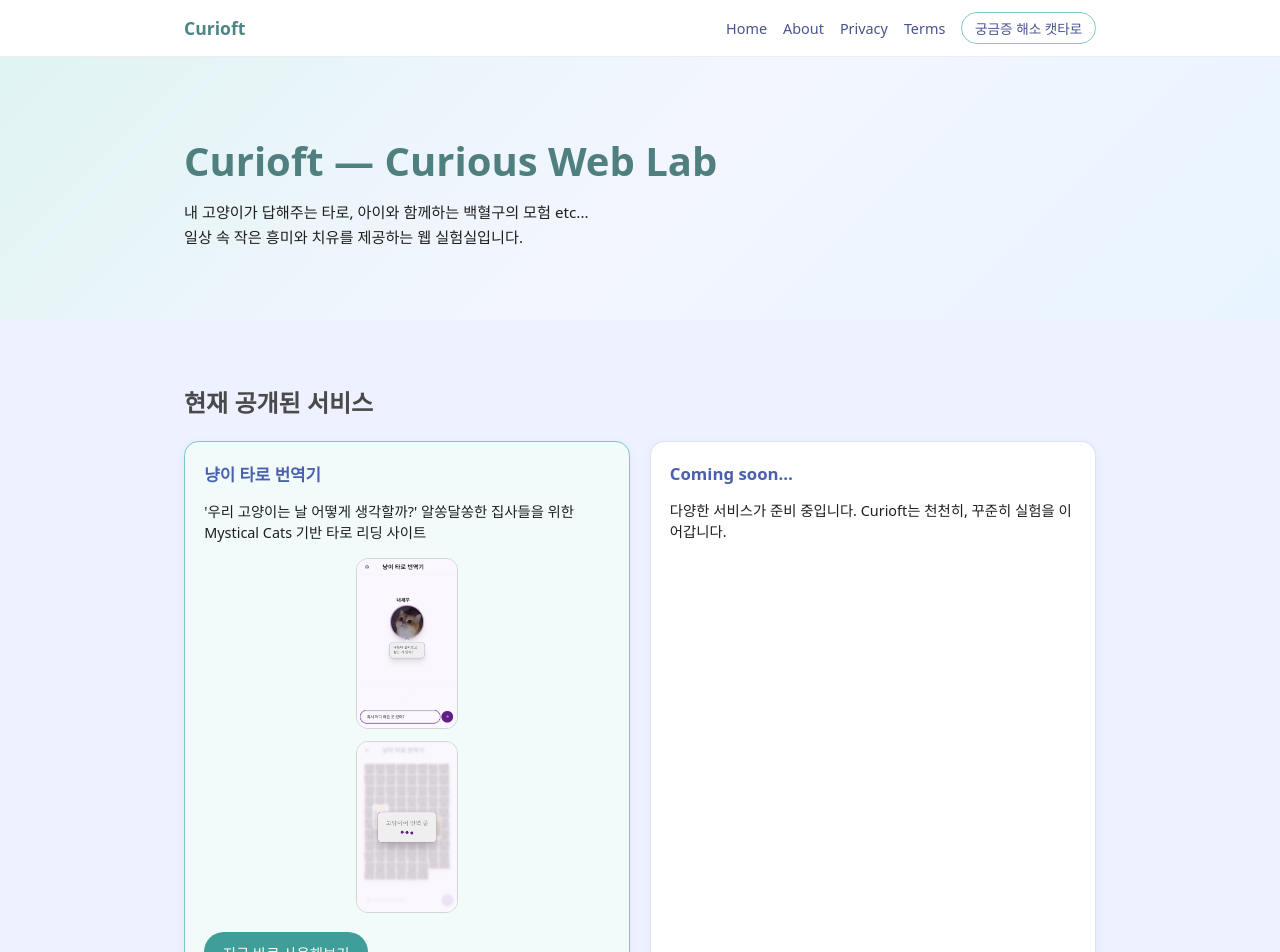
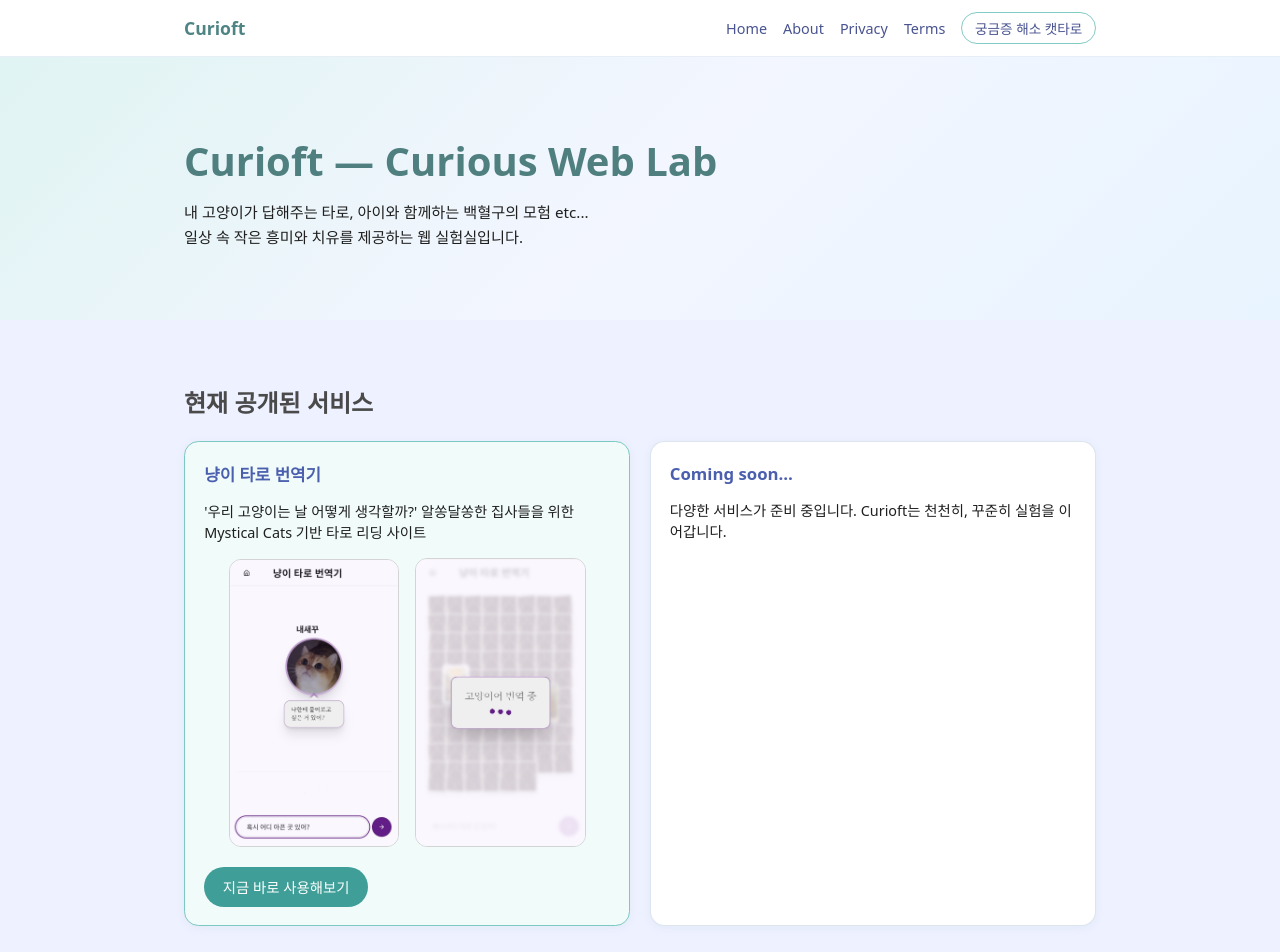
Before and after one commit to pikaak/Curioft_Site, a Next.js app: page / in a window 1280 px wide. Shown: the top 952 px of the page. Built offline with nearby package versions, Linux system fonts and the light colour scheme.

Commit message:
Update index.js

```diff
--- a/pages/index.js
+++ b/pages/index.js
@@ -76,21 +76,22 @@
                   알쏭달쏭한 집사들을 위한 Mystical Cats 기반 타로 리딩 사이트
                 </p>
 
-                {/* 스크린샷 2장 (축소 버전) */}
+                {/* ⭐⭐ 가로 2장 이미지 배치 ⭐⭐ */}
                 <div
                   style={{
                     margin: '1rem 0 1.2rem',
                     display: 'flex',
-                    flexDirection: 'column',
-                    alignItems: 'center',   // ← 가운데 정렬
-                    gap: '0.75rem',
+                    flexDirection: 'row',
+                    justifyContent: 'center',
+                    alignItems: 'center',
+                    gap: '1rem',
                   }}
                 >
                   <img
                     src="/screenshots/cattarot1.png"
                     alt="캣타로 웹앱 스크린샷 1"
                     style={{
-                      width: '25%',   // ★ 1/4 크기
+                      width: '42%',    // 카드 폭의 약 40–45%
                       borderRadius: '12px',
                       border: '1px solid #d4d4d4',
                     }}
@@ -99,7 +100,7 @@
                     src="/screenshots/cattarot2.png"
                     alt="캣타로 웹앱 스크린샷 2"
                     style={{
-                      width: '25%',   // ★ 1/4 크기
+                      width: '42%',    // 균형 맞게 동일 비율
                       borderRadius: '12px',
                       border: '1px solid #d4d4d4',
                     }}
```
